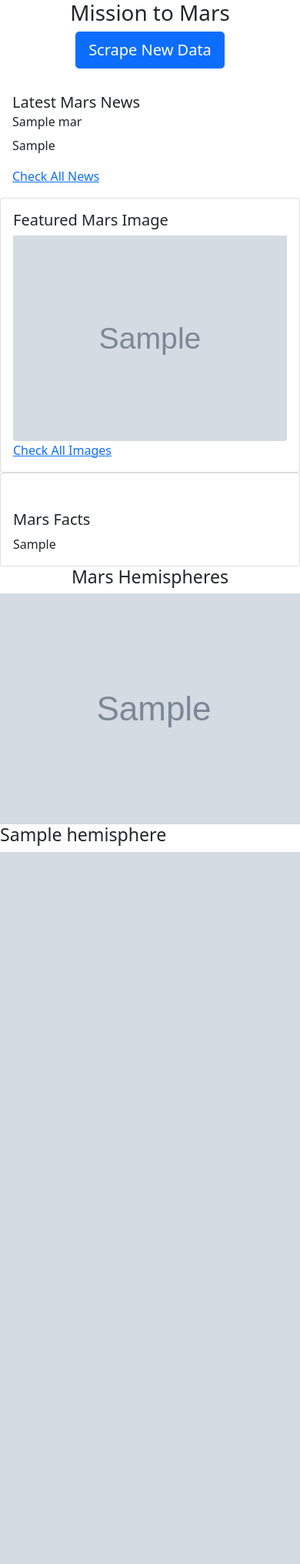
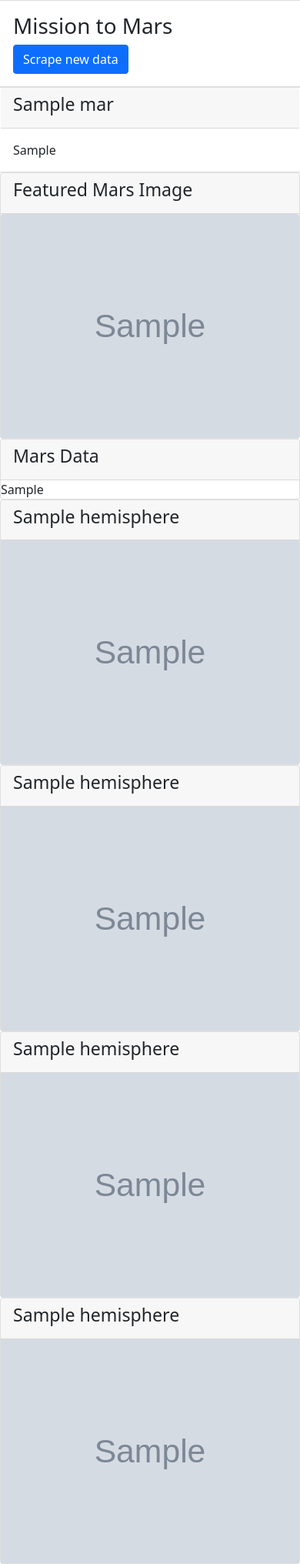
Before and after one commit to cjdance/web-scraping-challenge, a Flask app: page / in a window 390 px wide; the page is wider, and only the part inside the window is pictured. Shown: that part at 77% size. Before the commit the page ends 1107 px from the top of that part, so only its background shows below. Run offline with Flask 2, Linux system fonts and the light colour scheme; grey boxes marked "Sample" are stand-in pictures; a database or web service that is not in the repository returns one stand-in record (values such as "Sample title"); some libraries are stand-ins or nearby versions.

Commit message:
Identified fault in template file and have uploaded fix.

```diff
--- a/mission_to_mars/templates/index.html
+++ b/mission_to_mars/templates/index.html
@@ -9,61 +9,66 @@
 
 <body>
 
-  <div class="jumbotron text-center">
-    <h1>Mission to Mars</h1>
-    <p><a class="btn btn-primary btn-lg" href="/scrape" role="button">Scrape New Data</a></p>
-  </div>
-    <div class="container-fluid news no-padding" id="scraped-data">
-      <div class="row no-gutter">
-        <div class="card-body">
-          <h5 class="card-title" id="font">Latest Mars News</h5>
-          <h6 class="card-subtitle mb-2 " id="font">{{ mars.news_title }}</h6>
-          <p class="card-text">{{ mars.news_paragraph }}</p>
-          <a href={{ mars.news_url }} target="_blank">Check All News</a>
+  <div class="row">
+    <div class="card">
+      <div class = "card-body">
+        <h1 class="card-title">Mission to Mars</h1>
+        <a href="http://127.0.0.1:5000/scrape" class="btn btn-primary">Scrape new data</a>
       </div>
     </div>
   </div>
-      <div class="row no-gutter img-table">
-        <div class="col-md-6" >
+  <div class="row">
     <div class="card">
-            <div class="card-body" id="img-table">
-              <h5 class="card-title">Featured Mars Image</h5>
-              <img class="card-img-bottom" src="{{ mars.mars_img }}" alt="Featured Mars Image">
-              <a href={{ mars.jpl_url }} target="_blank">Check All Images</a>
+      <div class ="card-header"><h3>{{mars.news_title}}</h3></div>
+        <div class = "card-body">
+          <p class="card-text">{{mars.news_paragraph}} </p>
         </div>
     </div>
   </div>
-        <div class="col-md-6" >
+  <div class="row">
+    <div class="col-md-8">
       <div class="card">
-            <div class="card-body" id="img-table">
-              <div class="col-md-12">
+        <div  class = "card-header"><h3>Featured Mars Image</h3></div>
+        <img src="{{mars.mars_img}}" class="card-img-top" alt="mars image">
       </div>
       </div>
-            <div class="card-body" id="img-table">
-              <div class="col-md-12">
-                <div>
-                  <h5 class="card-title">Mars Facts</h5>
-                  <p class="card-text"id="dark-font" >{{ mars.mars_facts | safe }}</p>
-                </div>
-              </div>
-            </div>
-          </div>
+      <div class="col-md-4">
+        <div class="card">
+          <div  class = "card-header"><h3>Mars Data</h3></div>
+          {{mars.mars_facts|safe}}
         </div>
       </div>
     </div>
   </div>
 
-  <div class ="row" id="mars-hemispheres">
-    <div class = "col-md-12">
-        <h3><center>Mars Hemispheres</center></h3>
-        {% for hemisphere in mars.mars_hemispheres %}
-            <div class = "col-md-6">
-                <div class = "thumbnail">
-                    <img src = "{{hemisphere.img_url}}">
-                        <h3>{{hemisphere.title}}</h3>
+  <div class="row">
+    <div class="col-md-6">
+      <div class="card">
+        <div  class = "card-header"><h3>{{mars.mars_hemispheres[0].title}}</h3></div>
+        <img src="{{mars.mars_hemispheres[0].img_url}}" class="img-fluid" alt="mars image">
       </div>
     </div>
-        {% endfor %}
+    <div class="col-md-6">
+      <div class="card">
+        <div  class = "card-header"><h3>{{mars.mars_hemispheres[1].title}}</h3></div>
+        <img src="{{mars.mars_hemispheres[1].img_url}}" class="img-fluid" alt="mars image">
+      </div>
+    </div>
+  </div>
+
+  <div class="row">
+    <div class="col-md-6">
+      <div class="card">
+        <div  class = "card-header"><h3>{{mars.mars_hemispheres[2].title}}</h3></div>
+        <img src="{{mars.mars_hemispheres[2].img_url}}" class="img-fluid" alt="mars image">
+      </div>
+    </div>
+    <div class="col-md-6">
+      <div class="card">
+        <div  class = "card-header"><h3>{{mars.mars_hemispheres[3].title}}</h3></div>
+        <img src="{{mars.mars_hemispheres[3].img_url}}" class="img-fluid" alt="mars image">
+      </div>
+    </div>
   </div>
 
     </div>
```
Lines whose indentation alone changed are shown as unchanged.
